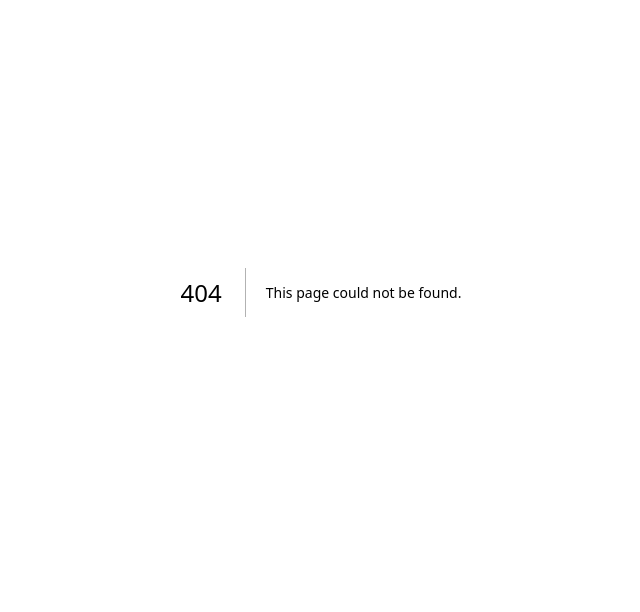
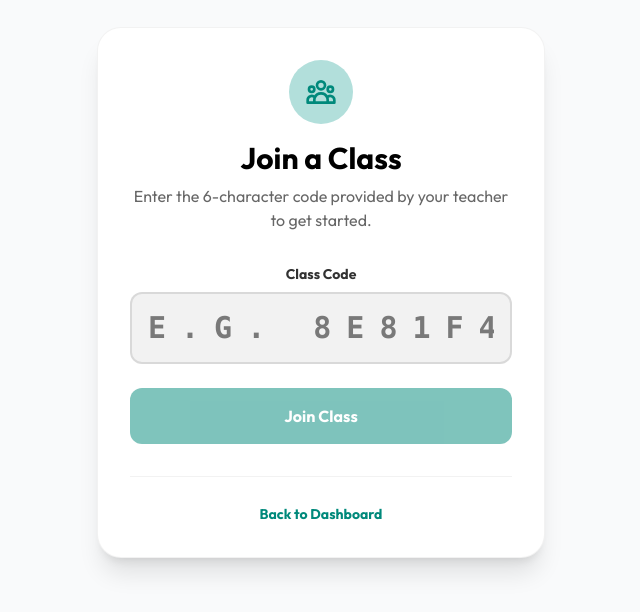
Before and after one commit to Hamdullah-Andar/al-muallim, a Next.js app: page /student/join in a window 1280 px wide. Before the commit this address had no page. Shown: the part 108-720 px from the top of the page, without its empty margins (319-959 px from the left). Built offline with nearby package versions, Linux system fonts and the light colour scheme.

Commit message:
feat: build secure join class flow for students

```diff
--- /dev/null
+++ b/src/app/student/join/actions.ts
@@ -0,0 +1,52 @@
+'use server'
+
+import { createClient } from '@/utils/supabase/server'
+import { redirect } from 'next/navigation'
+
+export async function joinClass(formData: FormData) {
+  const supabase = await createClient()
+  const { data: { user } } = await supabase.auth.getUser()
+  if (!user) return { error: "Not authorized" }
+
+  const classCode = formData.get('classCode') as string
+
+  if (!classCode || classCode.length !== 6) {
+    return { error: 'Invalid class code format. It must be exactly 6 characters.' }
+  }
+
+  // 1. Find the class by code
+  const { data: classData, error: classError } = await supabase
+    .from('classes')
+    .select('id')
+    .eq('class_code', classCode.toUpperCase())
+    .single()
+
+  if (classError || !classData) {
+    return { error: 'Class not found. Please verify the code with your teacher.' }
+  }
+
+  // 2. Check if already enrolled
+  const { data: existingEnrollment } = await supabase
+    .from('class_students')
+    .select('id')
+    .eq('class_id', classData.id)
+    .eq('student_id', user.id)
+    .single()
+
+  if (!existingEnrollment) {
+    // 3. Enroll the student safely
+    const { error: enrollError } = await supabase
+      .from('class_students')
+      .insert([
+        { class_id: classData.id, student_id: user.id }
+      ])
+
+    if (enrollError) {
+      console.error('Enrollment error:', enrollError)
+      return { error: 'A server error occurred while trying to join the class.' }
+    }
+  }
+
+  // Success! Send them straight to their new dashboard!
+  redirect('/student/dashboard')
+}
--- /dev/null
+++ b/src/app/student/join/page.tsx
@@ -0,0 +1,88 @@
+'use client'
+
+import { useState } from 'react'
+import { joinClass } from './actions'
+import Link from 'next/link'
+
+export default function JoinClassPage() {
+  const [code, setCode] = useState('')
+  const [error, setError] = useState('')
+  const [isLoading, setIsLoading] = useState(false)
+
+  async function handleSubmit(e: React.FormEvent<HTMLFormElement>) {
+    e.preventDefault()
+    setIsLoading(true)
+    setError('')
+
+    const formData = new FormData()
+    formData.append('classCode', code)
+
+    const res = await joinClass(formData)
+
+    // If the Server Action returns an error object, display it
+    if (res?.error) {
+      setError(res.error)
+      setIsLoading(false)
+    }
+    // If successful, Next.js will automatically redirect us!
+  }
+
+  return (
+    <div className="min-h-screen bg-gray-50 dark:bg-black text-black dark:text-white flex flex-col justify-center items-center p-4">
+      <div className="max-w-md w-full bg-white dark:bg-gray-900 rounded-3xl p-8 shadow-xl border border-black/5 dark:border-white/5 animate-in slide-in-from-bottom-4">
+
+        {/* Header Section */}
+        <div className="text-center mb-8">
+          <div className="w-16 h-16 bg-primary-100 dark:bg-primary-900/50 rounded-full flex items-center justify-center mx-auto mb-4">
+            <svg className="w-8 h-8 text-primary-600 dark:text-primary-400" fill="none" viewBox="0 0 24 24" stroke="currentColor"><path strokeLinecap="round" strokeLinejoin="round" strokeWidth={2} d="M17 20h5v-2a3 3 0 00-5.356-1.857M17 20H7m10 0v-2c0-.656-.126-1.283-.356-1.857M7 20H2v-2a3 3 0 015.356-1.857M7 20v-2c0-.656.126-1.283.356-1.857m0 0a5.002 5.002 0 019.288 0M15 7a3 3 0 11-6 0 3 3 0 016 0zm6 3a2 2 0 11-4 0 2 2 0 014 0zM7 10a2 2 0 11-4 0 2 2 0 014 0z" /></svg>
+          </div>
+          <h1 className="text-3xl font-bold font-arabic mb-2">Join a Class</h1>
+          <p className="text-black/60 dark:text-white/60">Enter the 6-character code provided by your teacher to get started.</p>
+        </div>
+
+        {/* Input Form */}
+        <form onSubmit={handleSubmit} className="space-y-6">
+          <div>
+            <label className="block text-sm font-bold mb-2 opacity-80 text-center">Class Code</label>
+            <input
+              type="text"
+              value={code}
+              onChange={(e) => setCode(e.target.value.toUpperCase())}
+              maxLength={6}
+              placeholder="e.g. 8E81F4"
+              className="w-full text-center text-3xl tracking-[0.5em] px-4 py-4 rounded-xl border-2 border-black/10 dark:border-white/10 bg-black/5 dark:bg-white/5 focus:ring-4 focus:ring-primary-500/20 focus:border-primary-500 outline-none transition-all font-mono font-bold uppercase"
+              required
+            />
+          </div>
+
+          {/* Error Message Display */}
+          {error && (
+            <div className="bg-red-50 text-red-600 p-4 rounded-xl text-sm font-medium border border-red-100 flex items-center gap-2 animate-in slide-in-from-top-2">
+              <svg className="w-5 h-5 flex-shrink-0" fill="none" viewBox="0 0 24 24" stroke="currentColor"><path strokeLinecap="round" strokeLinejoin="round" strokeWidth={2} d="M12 8v4m0 4h.01M21 12a9 9 0 11-18 0 9 9 0 0118 0z" /></svg>
+              {error}
+            </div>
+          )}
+
+          <button
+            type="submit"
+            disabled={isLoading || code.length !== 6}
+            className="w-full bg-primary-600 hover:bg-primary-700 text-white font-bold py-4 rounded-xl transition-all hover:shadow-lg hover:-translate-y-0.5 disabled:opacity-50 disabled:hover:translate-y-0 disabled:cursor-not-allowed flex items-center justify-center gap-2"
+          >
+            {isLoading ? (
+              <div className="w-5 h-5 border-2 border-white/30 border-t-white rounded-full animate-spin"></div>
+            ) : (
+              'Join Class'
+            )}
+          </button>
+        </form>
+
+        <div className="mt-8 text-center border-t border-black/5 dark:border-white/5 pt-6">
+          <Link href="/dashboard" className="text-sm font-bold text-primary-600 hover:text-primary-700 dark:text-primary-400 dark:hover:text-primary-300">
+            Back to Dashboard
+          </Link>
+        </div>
+
+      </div>
+    </div>
+  )
+}
```
Also changed, not shown: 2 other files (tests, documents, lock files or other folders).
